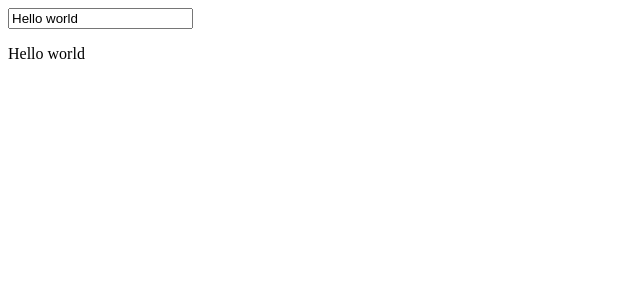
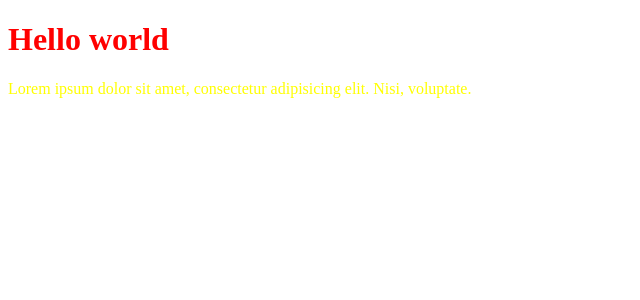
Before and after one commit to mcmikius/angular-my-app, an Angular app in the folder angular-my-app/: page / in a window 1280 px wide. Shown: the top 300 px of the page, without its empty margins (0-640 px from the left). Built offline with nearby package versions, Linux system fonts and the light colour scheme.

Commit message:
ngClass 1

```diff
--- a/angular-my-app/src/app/date/date.component.css
+++ b/angular-my-app/src/app/date/date.component.css
@@ -1,13 +1,6 @@
-.first{
-  font-size: 30px;
+.class1{
+  color: red;
 }
-.last{
-  font-size: 35px;
+.class2{
+  color: yellow;
 }
-.even{
-  color: green;
-  background: grey;
-}
-.odd{
-  color: blue;
-}
--- a/angular-my-app/src/app/date/date.component.html
+++ b/angular-my-app/src/app/date/date.component.html
@@ -1,2 +1,4 @@
-<input type="text" [(ngModel)]="text">
-<p>{{text}}</p>
+<div [ngClass]="{class1: true}">
+  <h1>Hello world</h1>
+  <p [ngClass]="{class2: true}">Lorem ipsum dolor sit amet, consectetur adipisicing elit. Nisi, voluptate.</p>
+</div>
--- a/angular-my-app/src/app/date/date.component.ts
+++ b/angular-my-app/src/app/date/date.component.ts
@@ -1,4 +1,4 @@
-import { Component, OnInit } from '@angular/core';
+import {Component, OnInit} from '@angular/core';
 
 @Component({
   selector: 'app-date',
@@ -6,9 +6,10 @@ import { Component, OnInit } from '@angular/core';
   styleUrls: ['./date.component.css']
 })
 export class DateComponent implements OnInit {
-  text: string = "Hello world";
   constructor() {
+
   }
+
   ngOnInit() {
   }
 
```
